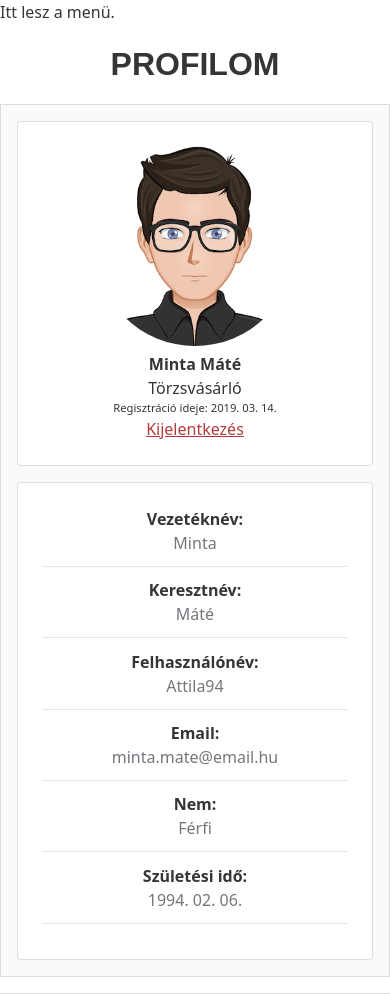
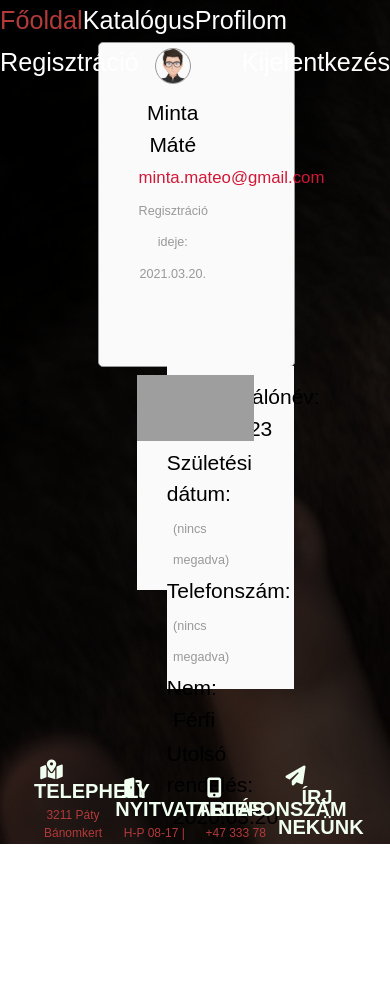
Before and after one commit to Vatibor/Webterv_projekt, a PHP site: page /my-profile.html in a window 390 px wide. Shown: the top 994 px of the page. After the commit the page ends 844 px from the top, so only its background shows below. Run offline with PHP 8.4, Linux system fonts and the light colour scheme; some libraries are stand-ins or nearby versions; grey boxes are pictures that could not be loaded.

Commit message:
Added final version of "profile.html", removed contact.html

```diff
--- a/css/my-profile.css
+++ b/css/my-profile.css
@@ -1,25 +1,3 @@
-* {
-    margin: 0;
-    padding: 0;
-    box-sizing: border-box;
-    font-size: 16px;
-}
-
-#fixed-logo{
-    position: fixed;
-    width: 70px;
-    bottom: 0;
-    right: 0;
-    background-image:linear-gradient(rgba(0, 0, 0, 0.2), rgba(0,0,0,0.2));
-}
-
-body {
-    font-size: 1rem;
-    color: #353535;
-    line-height: 1.5;
-    font-family: Noto Sans,sans-serif;
-}
-
 h1{
     font-family: "Oswald",Arial,Helvetica,sans-serif;
     text-align: center;
@@ -29,81 +7,81 @@
     margin: 1rem;
 }
 
-#content {
-    display: flex;
-    flex-direction: column;
-    padding: 1rem;
-    max-width: 600px;
-    margin: 0 auto;
-    /* padding: 20px; */
-    background: #fafafa;
-    border-radius: 0;
-    border: 1px solid rgba(0,0,0,.125);
-    margin-bottom: 1rem;
+.panel {
+    color: black;
+    margin: auto 25%;
+    display: block;
+    width: 50%;
+    height: 45%;
+    background-color: #fafafa;
 }
 
-#content .card{
-    padding: 1.5rem;
-    border: 1px solid rgba(0,0,0,.125);
-    border-radius: 4px;
-    background: #FFFFFF;
-    text-align: center;
+.bordered {
+    border: 1px solid #999;
+    border-radius: 5px;
 }
 
-#content .card a {
-    color: #b33a3a;
-    margin-top: 0.5rem;
+.left {
+    margin: 0 0;
+    display: inline-block;
+    float: left;
+    width: 35%;
+    height: 100%;
 }
 
-#content .card img {
-    border-radius: 50%;
-    width: 200px;
+.left img {
+    margin: 7%;
+    width: 50%;
+    border-radius: 100px;
+    border: 1px solid #999;
 }
 
-#content .card #regido {
-    font-size: 0.7rem;
-}
-.content-items-left{
-    flex: 30%;
-
+.right {
+    height: 100%;
+    margin: 0 0;
+    display: inline-block;
+    float: right;
+    width: 65%;
 }
 
-.content-items-right{
-    flex: 70%;
-    margin-top: 1rem;
+.right div.data {
+    text-align: left;
+    width: 100%;
+    display: block;
+    margin: 2% 0;
 }
 
-
-
-#content .content-items-right .card .table-row{
-    display: flex;
-    flex-direction: row;
-    text-align: left;
-    padding-bottom: 0.7rem;
-    margin-bottom: 0.7rem;
-    border-bottom: 1px solid rgba(0,0,0,.1);
-    font-size: 1.2rem;
-
+.right div.data:first-child {
+    margin-top: 12%;
 }
 
-#content .content-items-right .card .table-row h6{
-    flex: 30%;
+.right div.data div.field {
+    width: 30%;
+    margin-right: 4%;
+    display: inline-block;
 }
 
-#content .content-items-right .card .table-row p{
-    flex: 70%;
-    color: #75757D;
+.right div.data div.value {
+    width: 60%;
+    margin-left: 5%;
+    display: inline-block;
+}
+
+.medium-text {
+    font-size: 80%;
+    color: #d11837;
+}
+
+.small-text {
+    font-size: 60%;
+    color: #999;
 }
 
 #secondary-content {
-    padding: 1rem;
-    max-width: 600px;
-    margin: 0 auto;
-    /* padding: 20px; */
+    width: 30%;
+    height: 30%;
     background: #fafafa;
-    border-radius: 0;
-    border: 1px solid rgba(0,0,0,.125);
-    margin-bottom: 1rem;
+    margin: 2% auto;
 }
 
 #secondary-content div {
@@ -149,14 +127,10 @@
 
 }
 
-@media only screen and (max-width: 768px){
+@media only screen and (max-width: 600px){
     #content .content-items-right .card .table-row{
         display: flex;
         flex-direction: column;
         text-align: center;
     }
-
-    #fixed-logo{
-        display: none;
-    }
 }
--- a/my-profile.html
+++ b/my-profile.html
@@ -5,67 +5,96 @@
     <meta charset="UTF-8">
     <meta http-equiv="X-UA-Compatible" content="IE=edge">
     <meta name="viewport" content="width=device-width, initial-scale=1.0">
+    <link rel="icon" type="image/png" href="src/favicon.png"/>
+    <link rel="stylesheet" href="css/style.css">
+    <link rel="stylesheet" href="css/commons.css">
     <link rel="stylesheet" href="css/my-profile.css">
-    <link rel="icon" type="image/png" href="src/favicon.png" />
     <title>Profilom</title>
 </head>
+<body>
+<div class="main">
+    <ul>
+        <li><a href="index.html">Főoldal</a></li>
+        <li><a href="catalog.html">Katalógus</a></li>
+        <li class="selected"><a class="selected" href="#">Profilom</a></li>
+        <li><a href="registration.html">Regisztráció</a></li>
+        <script src="https://kit.fontawesome.com/dd3ea81325.js" crossorigin="anonymous"></script>
+        <li><a href="#">Kijelentkezés</a></li>
+        <!--A fenti sor később $_SESSION tárolása esetén dinamikusan változik bejelentkezésre, ha épp nincs bejelentkezett felhasználó-->
+    </ul>
 
-<body>
-    <img id="fixed-logo" src="src/logo_transparent.png" alt="fixed-logo">
-
-
-    <nav>Itt lesz a menü.</nav>
-    <header>
-        <h1>Profilom</h1>
-    </header>
-
-    <section id="content">
-        <div class="content-items-left">
-            <div class="card">
-                <img src="src/avatar7.png" alt="profile-photo">
-                <h4>Minta Máté</h4>
-                <p>Törzsvásárló</p>
-                <p id="regido">Regisztráció ideje: 2019. 03. 14.</p>
-                <div>
-                    <a href="#">Kijelentkezés</a>
+    <div id="container">
+        <div class="panel bordered">
+            <div class="panel left">
+                <img src="src/avatar7.png" alt="profile_picture"/>
+                <p>Minta Máté
+                    <br>
+                    <span class="medium-text">minta.mateo@gmail.com</span><br>
+                    <span class="small-text">Regisztráció ideje: 2021.03.20.</span>
+                </p>
+            </div>
+            <div class="panel right">
+                <div class="data">
+                    <div class="field">Felhasználónév:</div>
+                    <div class="value">mmate123</div>
+                </div>
+                <div class="data">
+                    <div class="field">Születési dátum:</div>
+                    <div class="value"><span class="small-text">(nincs megadva)</span></div>
+                </div>
+                <div class="data">
+                    <div class="field">Telefonszám:</div>
+                    <div class="value"><span class="small-text">(nincs megadva)</span></div>
+                </div>
+                <div class="data">
+                    <div class="field">Nem:</div>
+                    <div class="value">Férfi</div>
+                </div>
+                <div class="data">
+                    <div class="field">Utolsó rendelés:</div>
+                    <div class="value">2020.03.20.</div>
                 </div>
             </div>
         </div>
-        <div class="content-items-right">
-            <div class="card">
-                <div class="table-row">
-                    <h6>Vezetéknév:</h6>
-                    <p>Minta</p>
-                </div>
-                <div class="table-row">
-                    <h6>Keresztnév:</h6>
-                    <p>Máté</p>
-                </div>
-                <div class="table-row">
-                    <h6>Felhasználónév:</h6>
-                    <p>Attila94</p>
-                </div>
-                <div class="table-row">
-                    <h6>Email:</h6>
-                    <p>minta.mate@email.hu</p>
-                </div>
-                <div class="table-row">
-                    <h6>Nem:</h6>
-                    <p>Férfi</p>
-                </div>
-                <div class="table-row">
-                    <h6>Születési idő:</h6>
-                    <p>1994. 02. 06.</p>
-                </div>
+        <div id="secondary-content">
+            <div>
+                <iframe src="https://www.youtube.com/embed/eV-j9l6W8X0" allowfullscreen frameborder="0"></iframe>
             </div>
         </div>
-    </section>
-    <aside id="secondary-content">
-        <!-- width="560" height="315" -->
-        <div>
-            <iframe src="https://www.youtube.com/embed/eV-j9l6W8X0" allowfullscreen frameborder="0"></iframe>
+    </div>
+
+    <footer id="contact">
+        <div class="contact-card">
+            <i class="fas fa-map-marked-alt"></i>
+            <div>
+                <h4>Telephely</h4>
+                <p>3211 Páty Bánomkert utca 112/B</p>
+            </div>
         </div>
-    </aside>
+        <div class="contact-card">
+            <i class="fas fa-door-open"></i>
+            <div>
+                <h4>Nyitvatartás</h4>
+                <p>H-P 08-17 | Sz 10-16</p>
+            </div>
+        </div>
+        <div class="contact-card">
+            <i class="fas fa-mobile-alt"></i>
+            <div>
+                <h4>Telefonszám</h4>
+                <p><a href="tel:+4733378901">+47 333 78 901</a></p>
+            </div>
+        </div>
+
+        <div class="contact-card">
+            <i class="fas fa-paper-plane"></i>
+            <div>
+                <h4>Írj nekünk</h4>
+                <p><a href="mailto:barberandtattoo@webshop.com">barberandtattoo@webshop.com</a></p>
+            </div>
+        </div>
+    </footer>
+</div>
 </body>
 
 </html>
```
